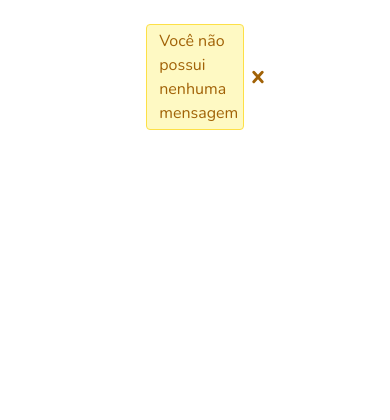
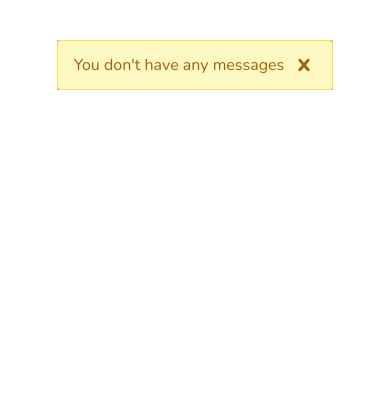
Before and after one commit to tiagofviana/wandecleide-website, a Django app: page /messages/ in a window 390 px wide. Shown: the top 420 px of the page. Run offline with Django 4.2, Linux system fonts and the light colour scheme; style sheets or scripts are compiled from the project's sources.

Commit message:
Fixing messages responsivity

```diff
--- a/src/core/templates/core/components/messages/alert.html
+++ b/src/core/templates/core/components/messages/alert.html
@@ -1,5 +1,5 @@
-<div class="w-full flex justify-between items-center bg-blue-100 border border-blue-300 px-3 p-1 rounded" role="alert">
-    <span class="text-blue-700">{{ message }}</span>
+<div class="w-full flex justify-between items-center bg-blue-100 border border-blue-300 px-2 p-1 rounded" role="alert">
+    <span class="pl-2 text-blue-700">{{ message }}</span>
     <div class="p-2" alert-delete >
         <svg class="fill-blue-700 h-6 w-auto" role="button" viewBox="0 0 20 20">
             <path d="M14.348 14.849a1.2 1.2 0 0 1-1.697 0L10 11.819l-2.651 3.029a1.2 1.2 0 1 1-1.697-1.697l2.758-3.15-2.759-3.152a1.2 1.2 0 1 1 1.697-1.697L10 8.183l2.651-3.031a1.2 1.2 0 1 1 1.697 1.697l-2.758 3.152 2.758 3.15a1.2 1.2 0 0 1 0 1.698z"/>
--- a/src/core/templates/core/components/messages/danger.html
+++ b/src/core/templates/core/components/messages/danger.html
@@ -1,5 +1,5 @@
-<div class="w-full flex justify-between items-center bg-red-100 border border-red-300 px-3 p-1 rounded" role="alert">
-    <span class="block sm:inline text-red-700">{{ message }}</span>
+<div class="w-full flex justify-between items-center bg-red-100 border border-red-300 px-2 p-1 rounded" role="alert">
+    <span class="pl-2 block sm:inline text-red-700">{{ message }}</span>
     <div class="p-2" alert-delete >
         <svg class="fill-red-700 h-6 w-auto" role="button" viewBox="0 0 20 20">
             <path d="M14.348 14.849a1.2 1.2 0 0 1-1.697 0L10 11.819l-2.651 3.029a1.2 1.2 0 1 1-1.697-1.697l2.758-3.15-2.759-3.152a1.2 1.2 0 1 1 1.697-1.697L10 8.183l2.651-3.031a1.2 1.2 0 1 1 1.697 1.697l-2.758 3.152 2.758 3.15a1.2 1.2 0 0 1 0 1.698z"/>
--- a/src/core/templates/core/components/messages/success.html
+++ b/src/core/templates/core/components/messages/success.html
@@ -1,5 +1,5 @@
-<div class="w-full flex justify-between items-center bg-green-100 border border-green-300 px-3 p-1 rounded" role="alert">
-    <span class="text-green-700">{{ message }}</span>
+<div class="w-full flex justify-between items-center bg-green-100 border border-green-300 px-2 p-1 rounded" role="alert">
+    <span class="pl-2 text-green-700">{{ message }}</span>
     <div class="p-2" alert-delete >
         <svg class="fill-green-700 h-6 w-auto" role="button" viewBox="0 0 20 20">
             <path d="M14.348 14.849a1.2 1.2 0 0 1-1.697 0L10 11.819l-2.651 3.029a1.2 1.2 0 1 1-1.697-1.697l2.758-3.15-2.759-3.152a1.2 1.2 0 1 1 1.697-1.697L10 8.183l2.651-3.031a1.2 1.2 0 1 1 1.697 1.697l-2.758 3.152 2.758 3.15a1.2 1.2 0 0 1 0 1.698z"/>
--- a/src/core/templates/core/components/messages/warning.html
+++ b/src/core/templates/core/components/messages/warning.html
@@ -1,5 +1,5 @@
-<div class="w-full flex justify-between items-center bg-yellow-100 border border-yellow-300 px-3 p-1 rounded" role="alert">
-    <span class="text-yellow-700">{{ message }}</span>
+<div class="w-full flex justify-between items-center bg-yellow-100 border border-yellow-300 px-2 p-1 rounded" role="alert">
+    <span class="pl-2 text-yellow-700">{{ message }}</span>
     <div class="p-2" alert-delete >
         <svg class="fill-yellow-700 h-6 w-auto" role="button" viewBox="0 0 20 20">
             <path d="M14.348 14.849a1.2 1.2 0 0 1-1.697 0L10 11.819l-2.651 3.029a1.2 1.2 0 1 1-1.697-1.697l2.758-3.15-2.759-3.152a1.2 1.2 0 1 1 1.697-1.697L10 8.183l2.651-3.031a1.2 1.2 0 1 1 1.697 1.697l-2.758 3.152 2.758 3.15a1.2 1.2 0 0 1 0 1.698z"/>
--- a/src/core/templates/core/messages.html
+++ b/src/core/templates/core/messages.html
@@ -11,7 +11,7 @@
 
 {% block content %}
     <div class="flex flex-col items-center justify-between min-h-screen pb-12">
-        <div class="max-w-2xl w-1/4 flex flex-col justify-center items-center py-2">
+        <div class=" max-w-2xl p-2 mt-4 flex flex-col justify-center items-center">
             {% for message in messages %}
                 {% if message.tags == "success" %}
 
@@ -43,8 +43,9 @@
                 {% endif %}
 
             {% empty %}
-                <div class="mt-4 w-full">
-                    {% include "core/components/messages/warning.html" with message='Você não possui nenhuma mensagem' %}
+                <div class="mt-4 w-full bg-red-300">
+                    {% translate "You don't have any messages" as DEFAULT_MESSAGE %}
+                    {% include "core/components/messages/warning.html" with message=DEFAULT_MESSAGE %}
                 </div>
             {% endfor %}
         </div>
```
Also changed, not shown: other parts of src/core/templates/core/messages.html (+1 -1 lines).
